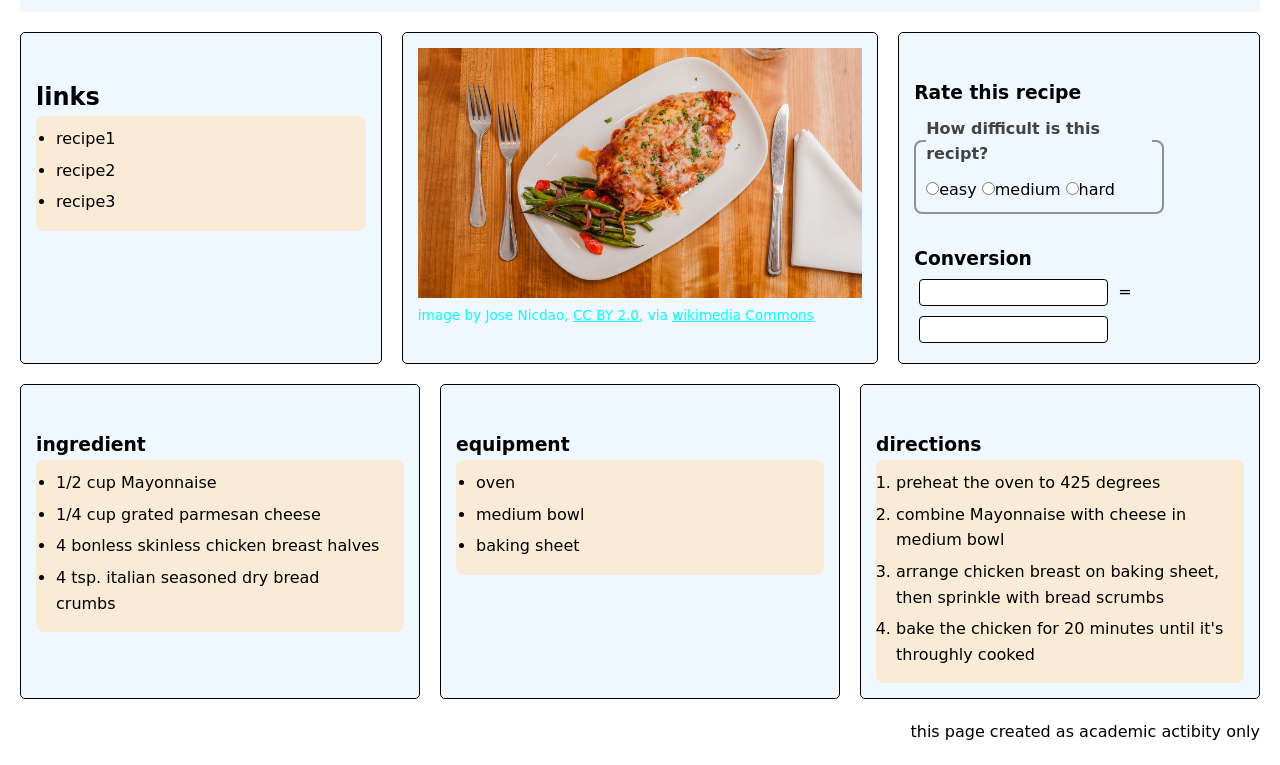
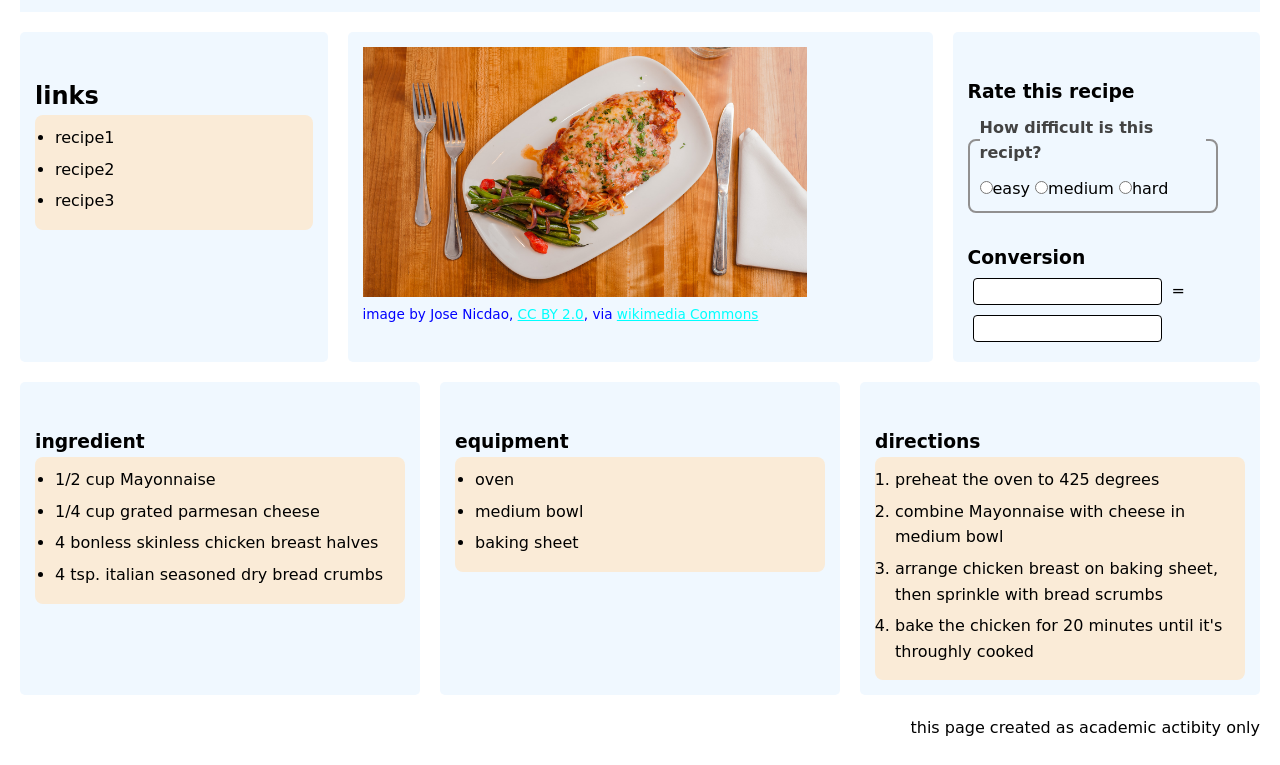
Before and after one commit to caseuwen/CodingAssignment5, a plain HTML site: page index.html in a window 1280 px wide. Shown: the part 128-893 px from the top of the page. Drawn offline with Linux system fonts and the light colour scheme; a web font is replaced by a local one.

Commit message:
minor fix of layout

```diff
--- a/css/stylesheet.css
+++ b/css/stylesheet.css
@@ -18,6 +18,12 @@ header{
     width: 100%;
     margin-bottom: 20px;
 }
+#image{
+    flex:2;
+}
+#links, #rating{
+    flex:1;
+}
 h1 {
     font-family: 'Joshfin Sans', sans-serif;
     font-size: 2.5em;
@@ -33,7 +39,6 @@ h1 {
 .column{
     background-color: aliceblue;
     padding: 15px;
-    border: 1px solid;
     border-radius: 5px;
     flex: 1;
 }
@@ -72,7 +77,7 @@ a{
 }
 figcaption{
     font-size: 0.85em;
-    color:aqua;
+    color: blue;
 }
 hr{
     border:none;
```
